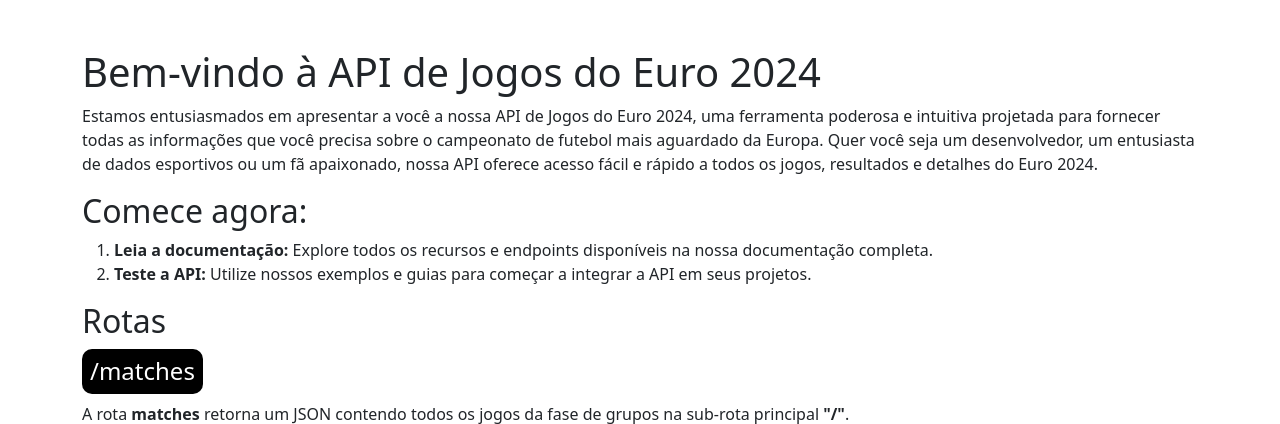
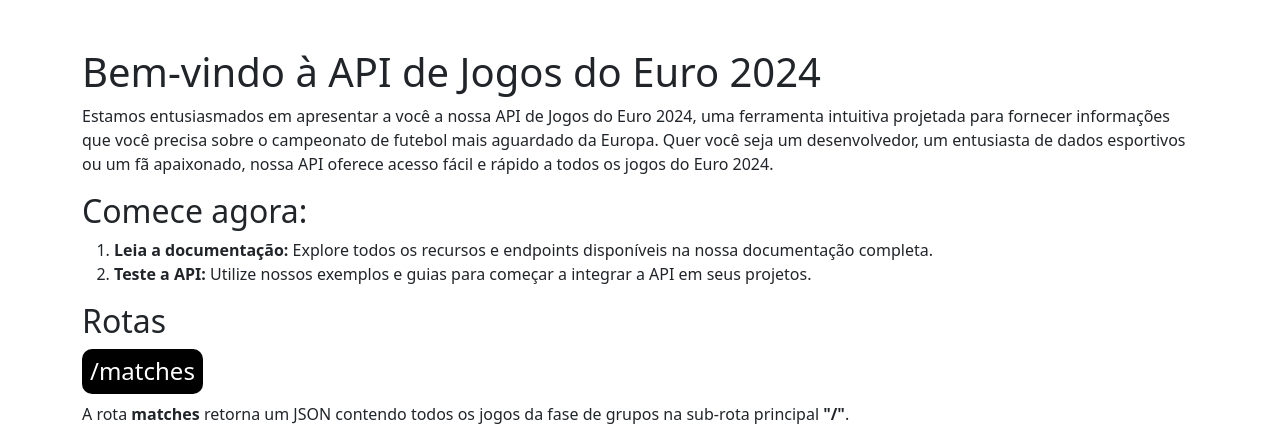
Before and after one commit to ImaCod3r/Api-do-Euro-2024, a Flask app: page /docs/ in a window 1280 px wide. Shown: the part 56-480 px from the top of the page. Run offline with Flask 3, Linux system fonts and the light colour scheme.

Commit message:
update docs_page

```diff
--- a/templates/docs_page.html
+++ b/templates/docs_page.html
@@ -90,10 +90,10 @@
 
         <h1>Bem-vindo à API de Jogos do Euro 2024</h1>
 
-        <p>Estamos entusiasmados em apresentar a você a nossa API de Jogos do Euro 2024, uma ferramenta poderosa e
-            intuitiva projetada para fornecer todas as informações que você precisa sobre o campeonato de futebol mais
+        <p>Estamos entusiasmados em apresentar a você a nossa API de Jogos do Euro 2024, uma ferramenta
+            intuitiva projetada para fornecer informações que você precisa sobre o campeonato de futebol mais
             aguardado da Europa. Quer você seja um desenvolvedor, um entusiasta de dados esportivos ou um fã apaixonado,
-            nossa API oferece acesso fácil e rápido a todos os jogos, resultados e detalhes do Euro 2024.</p>
+            nossa API oferece acesso fácil e rápido a todos os jogos do Euro 2024.</p>
 
         <h2>Comece agora:</h2>
         <ol>
@@ -114,7 +114,7 @@
 
             <img src="{{ media.img1 }}" alt="exemplo 1">
 
-            <p>Você também pode perguntar por uma partida especifica, através do sub-rota <b>"/match"</b> em seguida
+            <p>Você também pode perguntar por uma partida especifica, através da sub-rota <b>"/match"</b> em seguida
                 pelo seu <b>"/id"</b>:</p>
 
             <img src="{{ media.img2 }}" alt="">
```
